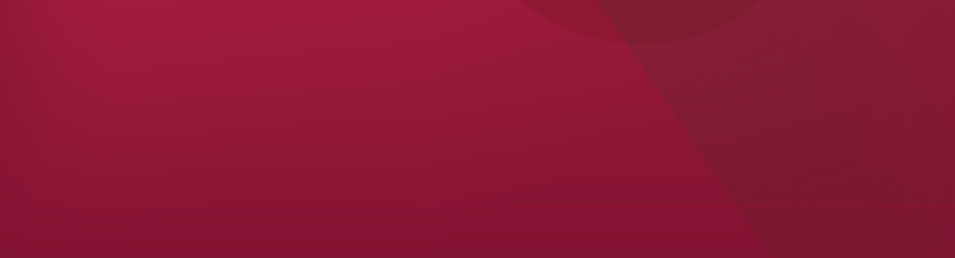
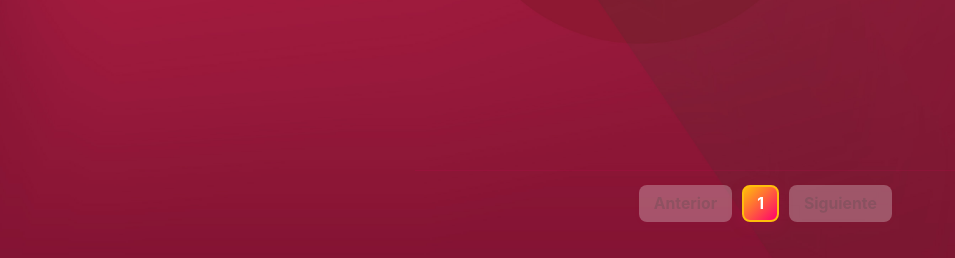
Before and after one commit to mlopezsapalomera/ProyecteServidor1, a PHP site: page / in a window 1280 px wide. Shown: the part 542-800 px from the top of the page, without its empty margins (0-955 px from the left). Run offline with PHP 8.4, Linux system fonts and the light colour scheme; tables that the repository leaves empty hold one stand-in row (values such as "Sample post").

Commit message:
Agregar documentación y mejorar la paginación en la lista de pokémons; implementar enlaces de navegación anterior/siguiente y deshabilitar enlaces inactivos.

```diff
--- a/controller/paginacio.controller.php
+++ b/controller/paginacio.controller.php
@@ -1,4 +1,9 @@
 <?php
+/**
+ * Controlador de paginación para la lista de pokémons.
+ * Lee parámetros GET (?page, ?perPage), calcula límites y
+ * expone variables a la vista: $pokemons, $page, $perPage, $totalPages, $totalPokemons.
+ */
 require_once __DIR__ . '/../model/pokemon.php';
 
 // Número de pokemons por página (por defecto 5, pero puede venir por GET)
--- a/model/db.php
+++ b/model/db.php
@@ -3,8 +3,9 @@
 require_once __DIR__ . '/../env.php';
 
 try {
+    // Connexió segons requisit de l'enunciat (pt03_marcos_lopez, root, password buida)
     $dsn = 'mysql:host=' . DB_HOST . ';dbname=pt03_marcos_lopez;charset=utf8mb4';
-    $nom_variable_connexio = new PDO($dsn, DB_USER, DB_PASS, [
+    $nom_variable_connexio = new PDO($dsn, 'root', '', [
         PDO::ATTR_ERRMODE => PDO::ERRMODE_EXCEPTION,
         PDO::ATTR_DEFAULT_FETCH_MODE => PDO::FETCH_ASSOC,
     ]);
--- a/style/styles.css
+++ b/style/styles.css
@@ -837,3 +837,10 @@ textarea {
         margin-bottom: 18px;
     }
 }
+.pagination a.disabled {
+    opacity: 0.45;
+    pointer-events: none;
+    background: rgba(255,255,255,0.6);
+    color: #999;
+    border-color: transparent;
+}
--- a/view/index.php
+++ b/view/index.php
@@ -106,7 +106,18 @@ $error = isset($_GET['error']) ? $_GET['error'] : null;
 
             <!-- Paginación fija -->
             <div class="pagination pagination-fixed">
-                <?php if ($totalPages > 1): ?>
+                <?php
+                    // Enlaces Anterior / Siguiente con preservación de parámetros
+                    $baseParams = $_GET;
+                    $baseParams['perPage'] = $perPage;
+                    // Anterior
+                    $prevDisabled = ($page <= 1);
+                    $prevPage = max(1, $page - 1);
+                    $baseParams['page'] = $prevPage;
+                    $prevUrl = 'index.php?' . http_build_query($baseParams);
+                ?>
+                <a href="<?= e($prevUrl) ?>" class="<?= $prevDisabled ? 'disabled' : '' ?>">Anterior</a>
+
                 <?php for ($i = 1; $i <= $totalPages; $i++): ?>
                     <?php
                         $params = $_GET;
@@ -118,7 +129,15 @@ $error = isset($_GET['error']) ? $_GET['error'] : null;
                         <?= $i ?>
                     </a>
                 <?php endfor; ?>
-                <?php endif; ?>
+
+                <?php
+                    // Siguiente
+                    $nextDisabled = ($page >= $totalPages);
+                    $nextPage = min($totalPages, $page + 1);
+                    $baseParams['page'] = $nextPage;
+                    $nextUrl = 'index.php?' . http_build_query($baseParams);
+                ?>
+                <a href="<?= e($nextUrl) ?>" class="<?= $nextDisabled ? 'disabled' : '' ?>">Siguiente</a>
             </div>
         </div>
     </div>
```
Also changed, not shown: model/pokemon.php (+34 -1 lines). Lines whose indentation alone changed are shown as unchanged.
